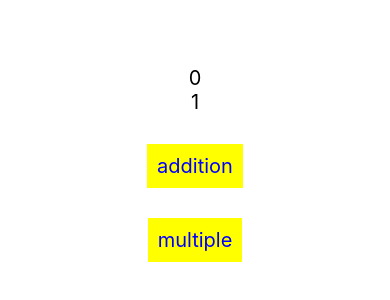
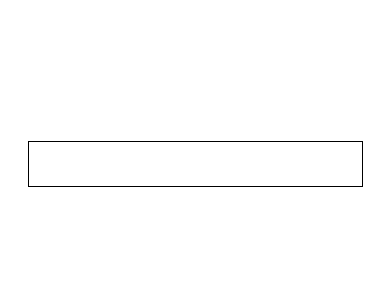
Before and after one commit to BUZZINGPolarBear/APP-Front-AstroChaser, a React Native app: screen / in a window 390 px wide. Shown: the part 258-558 px from the top of the page. Built offline with nearby package versions, Linux system fonts and the light colour scheme.

Commit message:
add: event example

```diff
--- a/src/App.js
+++ b/src/App.js
@@ -1,6 +1,6 @@
 import React, {useState} from 'react';
 import { StatusBar } from 'expo-status-bar';
-import { StyleSheet, Text, View } from 'react-native';
+import { StyleSheet, Text, View, TextInput } from 'react-native';
 
 import MyButton from './ButtonTest';
 
@@ -11,11 +11,14 @@ export default function App() {
   const [multiple, setMultiple] = useState(1);
   return (
     <View style={styles.container}>
-      <StatusBar style="auto" />
-      <Text style={{fontSize: 20}}>{addition}</Text>
+      <TextInput
+        // onChange={event => console.log(event.nativeEvent.text)}
+        onChangeText={text => console.log(text)} // 윗 줄이랑 같은 결과!
+        style={{borderWidth: 1, padding: 10, fontSize: 20}} />
+      {/* <Text style={{fontSize: 20}}>{addition}</Text>
       <Text style={{fontSize: 20}}>{multiple}</Text>
       <MyButton title="addition" onPress={() => setAddition(addition + 2)} />
-      <MyButton title="multiple" onPress={() => setMultiple(multiple * 2)} />
+      <MyButton title="multiple" onPress={() => setMultiple(multiple * 2)} /> */}
     </View>
   );
 }
--- a/src/ButtonTest.js
+++ b/src/ButtonTest.js
@@ -5,7 +5,13 @@ import PropTypes from 'prop-types';
 const MyButton = ({title, children, onPress}) => {
     return (
         <TouchableOpacity
-            onPress={onPress}
+            onPress={() => console.log("press")}
+            onPressIn={() => console.log("in")}
+            onPressOut={() => console.log("out")}
+            onLongPress={() => console.log("long")}
+            //longPress delay 직접 설정
+            delayLongPress={3000}
+
             hitSlop={{bottom:10, top:10, left:10, right:10}}
             pressRetentionOffset={{bottom:30, top:30, left:80, righ:80}}>
             <View style={{backgroundColor: 'yellow', padding: 10, marginTop:30}}>
```
